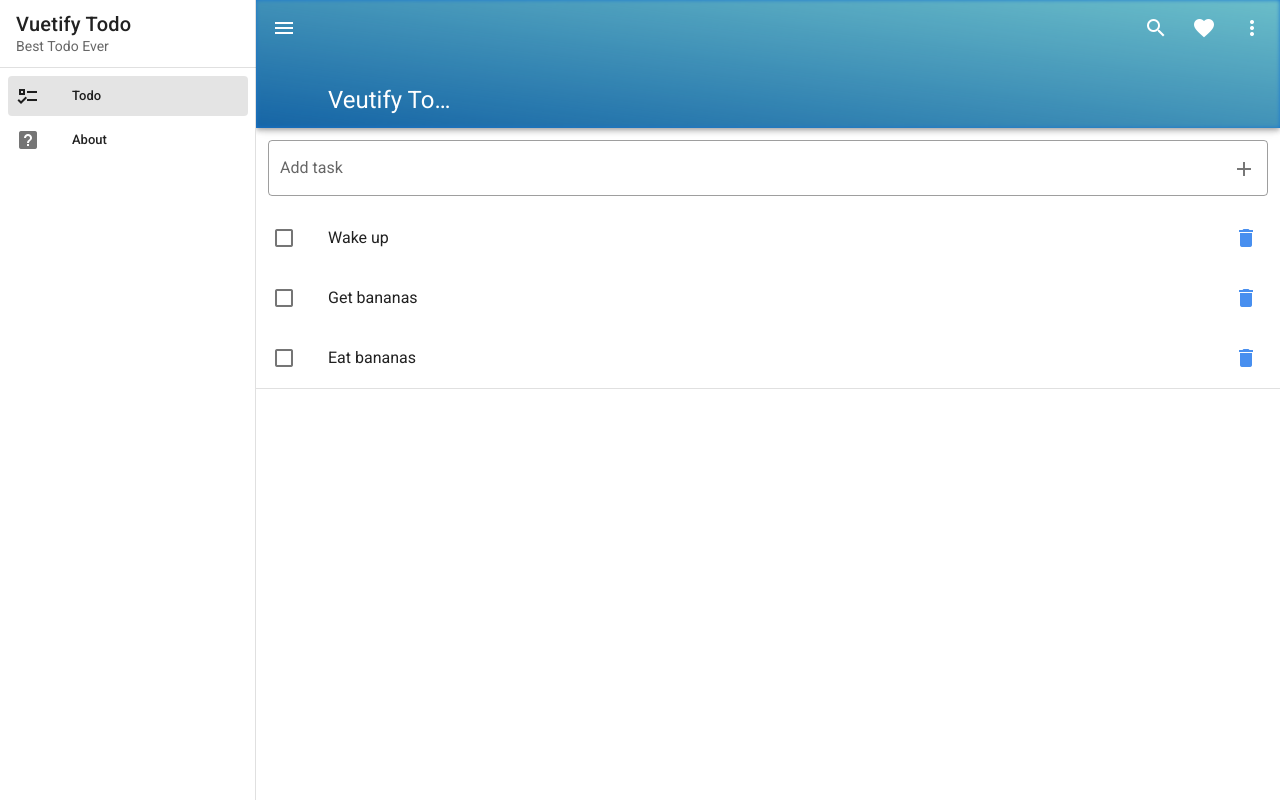
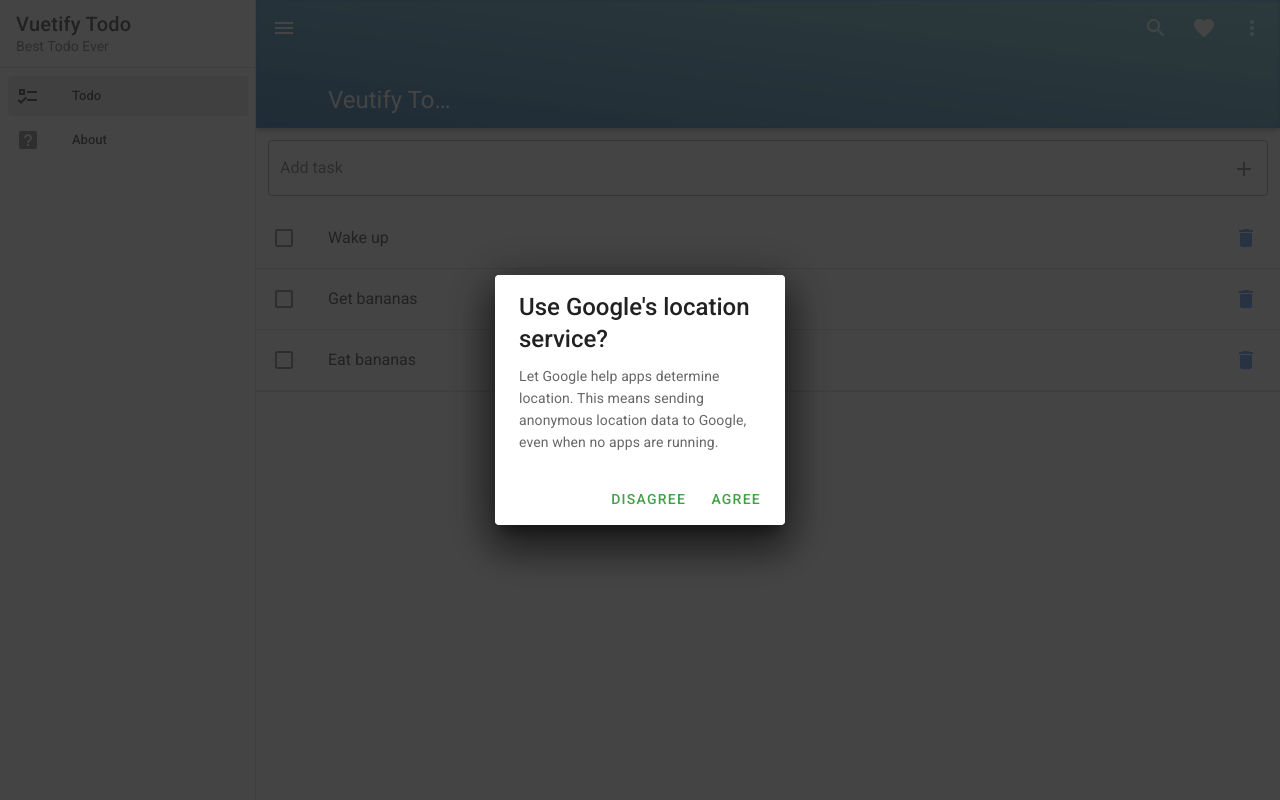
Before and after one commit to yseij/VueJSTodoApp, a Vue app: page /#/ in a window 1280 px wide. Built offline with nearby package versions, Linux system fonts and the light colour scheme.

Commit message:
8.1Toon een Vraag om te verwijderen dialoog

```diff
--- /dev/null
+++ b/src/components/Todo/Dialogs/DialogDelete.vue
@@ -0,0 +1,28 @@
+<template>
+  <v-dialog :value="true" persistent max-width="290">
+    <v-card>
+      <v-card-title class="text-h5">
+        Use Google's location service?
+      </v-card-title>
+      <v-card-text
+        >Let Google help apps determine location. This means sending anonymous
+        location data to Google, even when no apps are running.</v-card-text
+      >
+      <v-card-actions>
+        <v-spacer></v-spacer>
+        <v-btn color="green darken-1" text @click="dialog = false">
+          Disagree
+        </v-btn>
+        <v-btn color="green darken-1" text @click="dialog = false">
+          Agree
+        </v-btn>
+      </v-card-actions>
+    </v-card>
+  </v-dialog>
+</template>
+
+<script>
+export default {};
+</script>
+
+<style></style>
--- a/src/components/Todo/Task.vue
+++ b/src/components/Todo/Task.vue
@@ -1,4 +1,5 @@
 <template>
+  <div>
     <v-list-item
       @click="$store.commit('doneTask', task.id)"
       :class="{ 'blue lighten-5': task.done }"
@@ -21,10 +22,19 @@
         </v-list-item-action>
       </template>
     </v-list-item>
+
+    <v-divider></v-divider>
+    <dialog-delete />
+  </div>
 </template>
 
 <script>
+
 export default {
   props: ["task"],
+  components: {
+    "dialog-delete": require("@/components/Todo/Dialogs/DialogDelete.vue")
+      .default
+  },
 };
 </script>
```
Lines whose indentation alone changed are shown as unchanged.
